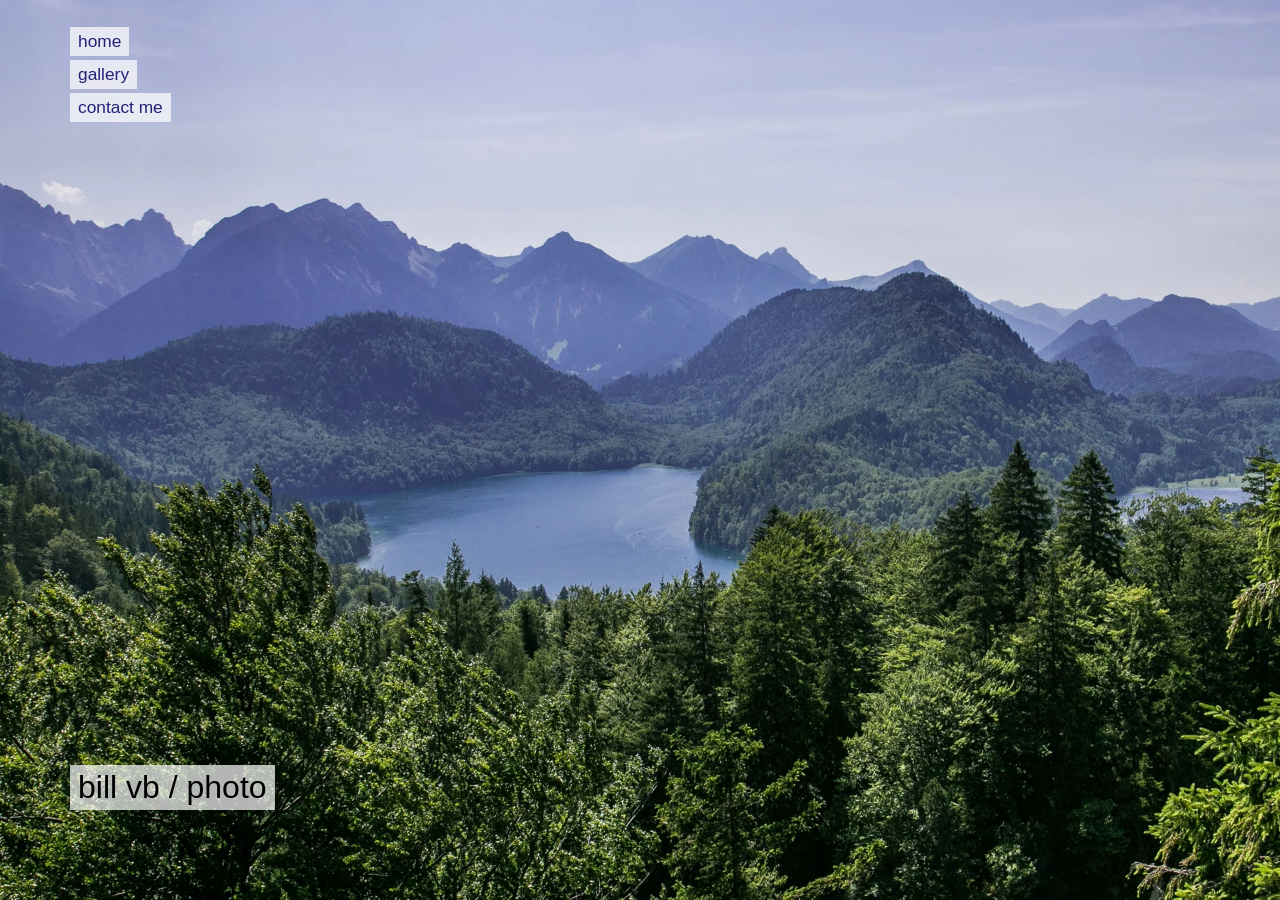
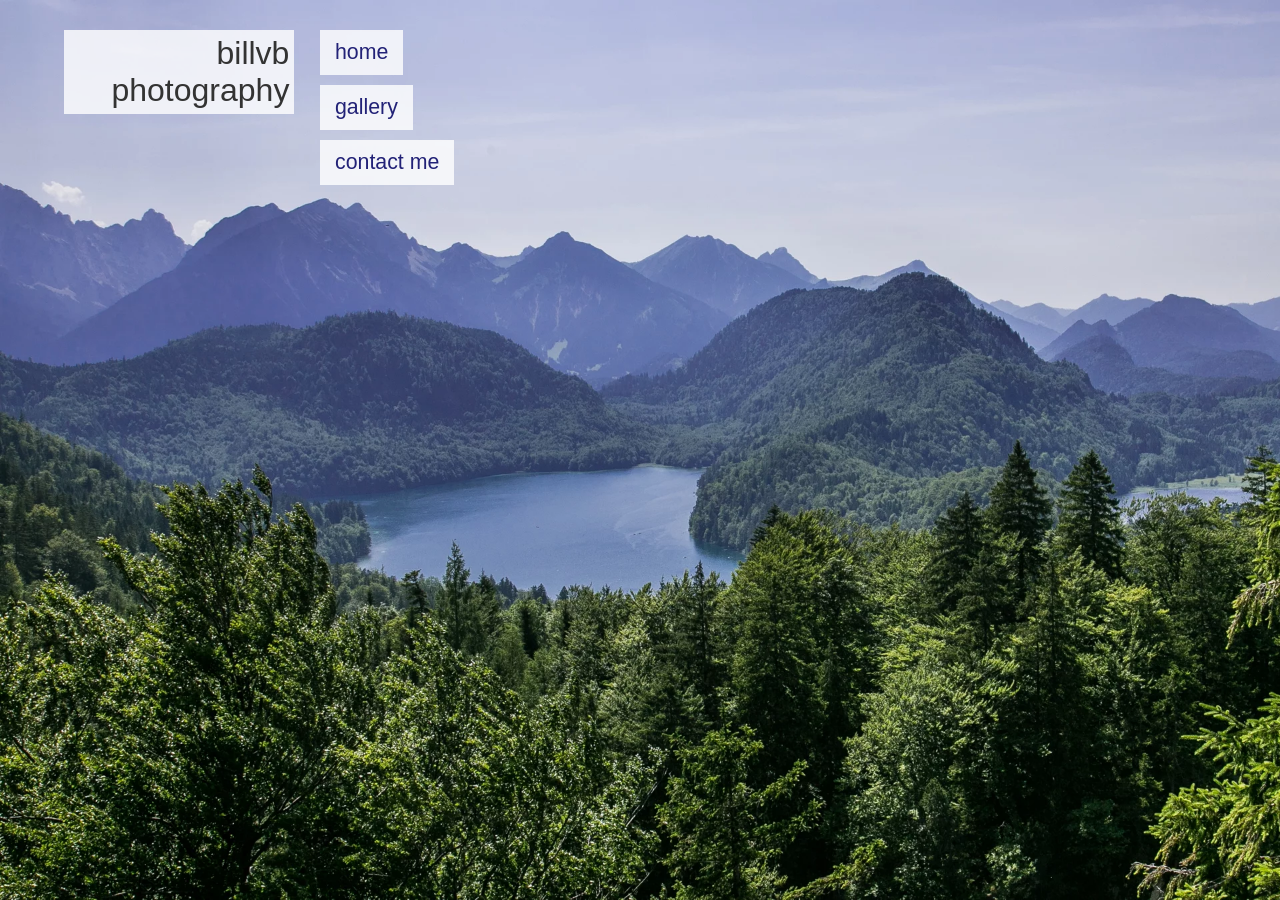
Before and after one commit to billvb/billvb.github.io, a Jekyll site: the page built from photo/index.html, in a window 1280 px wide. Built offline with Jekyll 4.4.1, drawn with Linux system fonts in a browser that asks for light colours; nearby versions of some CDN libraries; a script that is not in the unit is left out.

Commit message:
Some nifty updates

```diff
--- a/photo/albums.html
+++ b/photo/albums.html
@@ -16,8 +16,8 @@ html, body {
 }
 
 .fixed-menu {
-    position: fixed;
-    top: 5%;
+    aaaposition: fixed;
+    aaatop: 5%;
     z-index: 1000;
 }
 
--- a/photo/contact.html
+++ b/photo/contact.html
@@ -80,10 +80,6 @@ input, textarea {
     <div class="col-md-8 text-background">
             <h2>my photography</h2>
             <img src="/images/lola.jpg" style="float: left; margin-right: 1em; margin-bottom: 1em; width: 200px;">
-            <p>Photography has been a fun past time for me, but I do not do it professionally or on a full-time basis. Most of
-            my photos here are from various travels or day trips.</p>
-            <p>
-            If you'd like to work with me or involve me in any projects or ideas, please leave a message!</p>
     </div>
 </div>
 </div>
--- a/photo/index.html
+++ b/photo/index.html
@@ -15,7 +15,7 @@ body {
 <div class="container">
         <div class="row">
                 <div class="col-lg-4 home-menu">
-                    <h1>bill vb / photo</h1>
+                    <h1>billvb<br />photography</h1>
                     {% include photo-menu.html %}
                 </div>
                 <div class="col-lg-8 my-main">
--- a/stylesheets/billvb-photo.css
+++ b/stylesheets/billvb-photo.css
@@ -46,53 +46,48 @@
 }
 
 
-
-
-.home-menu h1, .home-menu h2, .normal-menu h1, .normal-menu h2 {
-        background: rgba(255, 255, 255, 0.7);
-        color: black;
-        padding: 4px 8px;
-        color: black;
-        margin: 0;
-        font: 18pt Sans-Serif;
-}
-
 .home-menu h1 {
-        font: 24pt Sans-Serif;
-        position: fixed;
-        bottom: 10%;
-}
-
-.normal-menu h2 {
-    display: inline-block;
+    font: 24pt Sans-Serif;
+    font-weight: 100;
+    background: rgba(255, 255, 255, 0.8);
+    position: fixed;
+    top: 20px;
+    padding: 5px;
+    margin: 0;
+    margin-top: 10px;
+    width: 18%;
+    text-align: right;
+    left: 5%;
+    z-index: 10000;
 }
 
 .home-menu ul {
+    min-width: 300px;
+    position: fixed;
+    top: 0;
+    left: 25%;
+    z-index:10000;
+    background: rgba(255, 255, 255, 0.0);
     margin: 0;
     padding: 0;
-    margin-top: 25px;
+    padding-top: 20px;
+    margin-top: 0px;
     list-style-type: none;
 }
 
-.normal-menu ul {
-        display: table;
-        margin: 0;
-        padding: 0;
-        list-style-type: none;
+.home-menu ul a {
+    display: inline-block;
+    background: rgba(255, 255, 255, 0.8);
+    margin-top: 10px;
+    margin-bottom: 0px;
+    padding: 10px 15px;
+    color: #227;
+    font: 16pt Sans-Serif;
+    font-weight: 100;
 }
 
-.home-menu ul a,
-.normal-menu ul a {
-    display: inline-block;
-    background: rgba(255, 255, 255, 0.7);
-    margin-top: 2px;
-    margin-bottom: 2px;
-    padding: 4px 8px;
-    color: #227;
-    font: 13pt Sans-Serif;
+.home-menu ul a:hover,
+.home-menu ul a:active {
+    background: rgba(255, 255, 255, 0.4);
+    text-decoration: none;
 }
-
-.normal-menu ul li {
-        display: table-cell;
-        padding-right: 3px;
-}
```
